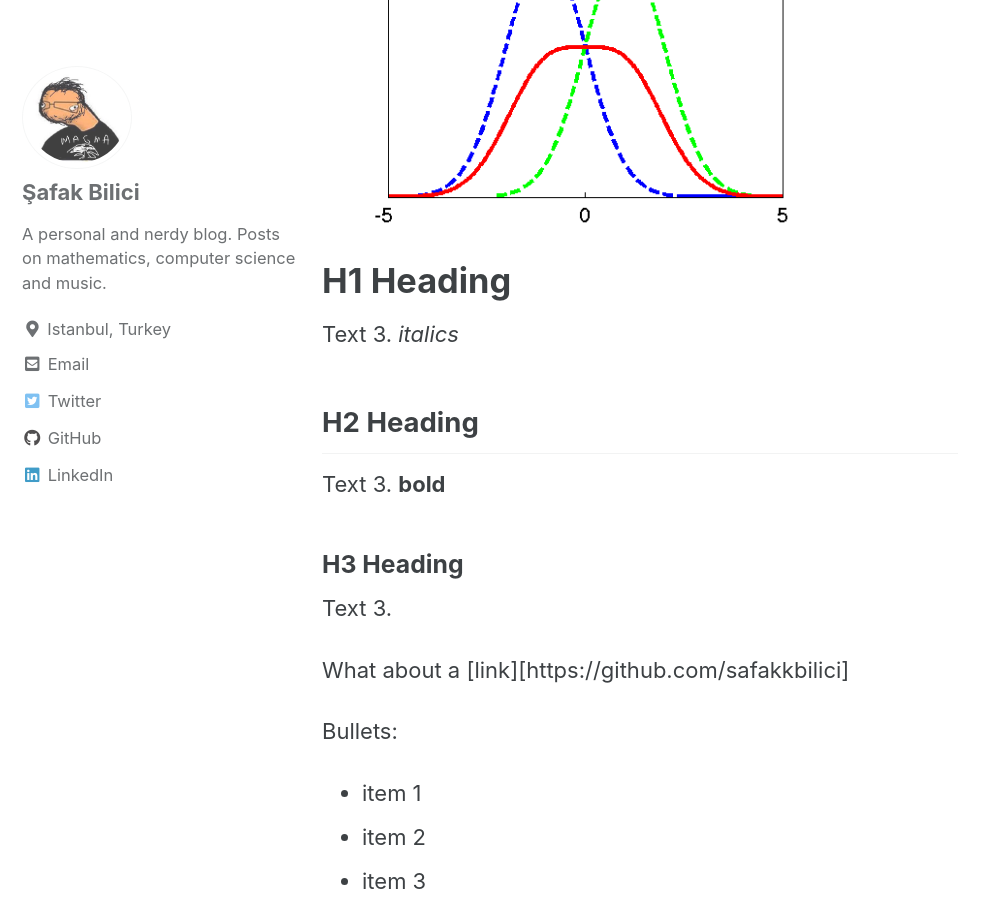
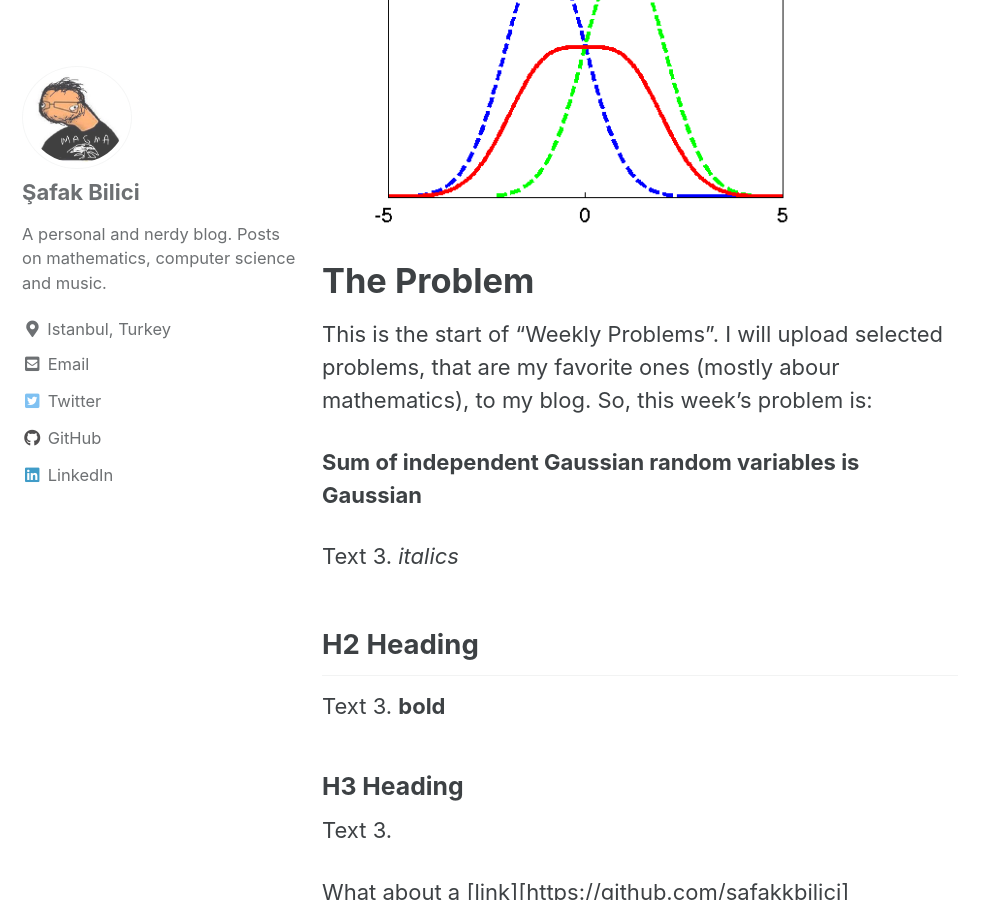
Before and after one commit to safakkbilici/safakkbilici.github.io, a Jekyll site: the page built from _posts/2020-07-06-getting-started.md, in a window 1280 px wide and 900 px high, scrolled down 309 px. Shown: the whole window, without its empty margins (0-998 px from the left). Built offline with Jekyll 4.4.1, drawn with Linux system fonts in a browser that asks for light colours; cached includes are drawn as plain includes; formulas are drawn with MathJax 3.

Commit message:
gaussians added

```diff
--- a/_posts/2020-07-06-getting-started.md
+++ b/_posts/2020-07-06-getting-started.md
@@ -8,7 +8,11 @@ excerpt: "Weekly, Gaussian"
 mathjax: "true"
 ---
 ![test image size](/images/WeeklyP1/gaussians1.png){:height="70%" width="80%"}
-# H1 Heading
+# The Problem
+This is the start of "Weekly Problems". I will upload selected problems, that are my favorite ones (mostly abour mathematics), to my blog.
+So, this week's problem is:
+
+**Sum of independent Gaussian random variables is Gaussian**
 
 Text 3. *italics*
 
```
